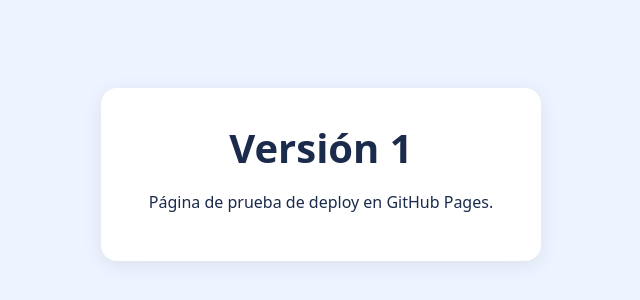
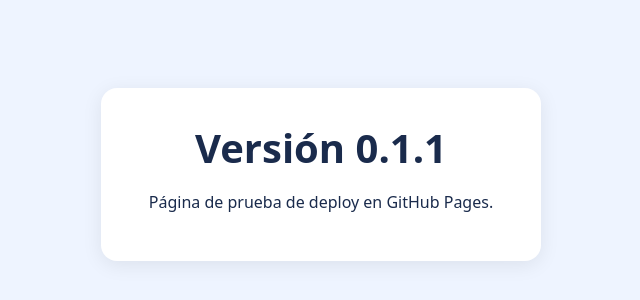
Before and after one commit to luchorcompartidos/prueba-deploy, a plain HTML site: page index.html in a window 1280 px wide. Shown: the part 226-526 px from the top of the page, without its empty margins (319-959 px from the left). Drawn offline with Linux system fonts and the light colour scheme.

Commit message:
Corrección menor [patch]
Co-Authored-By: Claude Opus 5.5 <noreply@anthropic.com>
Claude-Session: https://claude.ai/code/session_01X9Q5DPFBRk1sh4JpUiaVfV

```diff
--- a/index.html
+++ b/index.html
@@ -12,7 +12,7 @@
 </head>
 <body>
   <div class="card">
-    <h1>Versión 1</h1>
+    <h1>Versión 0.1.1</h1>
     <p>Página de prueba de deploy en GitHub Pages.</p>
   </div>
 </body>
```
